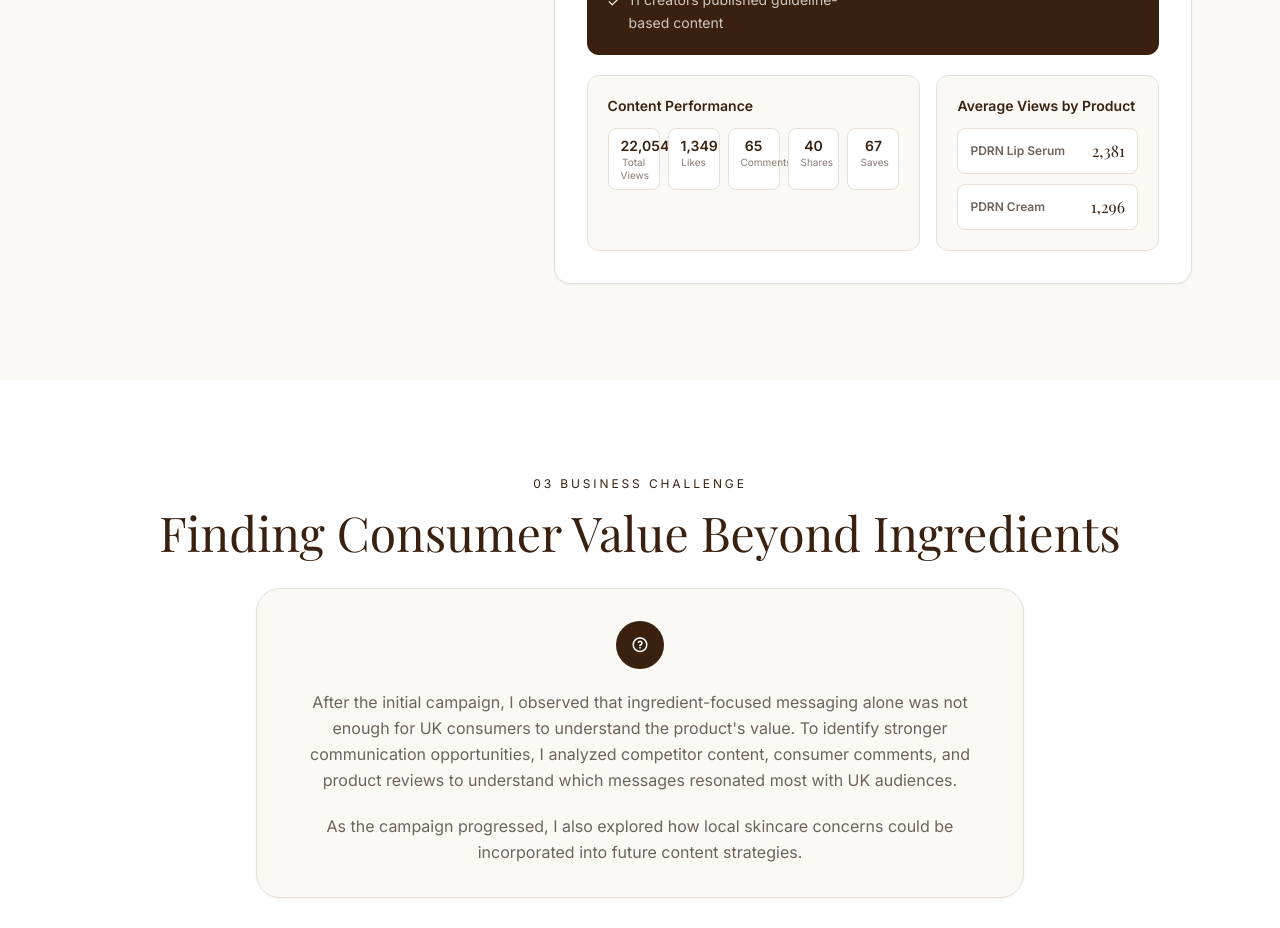
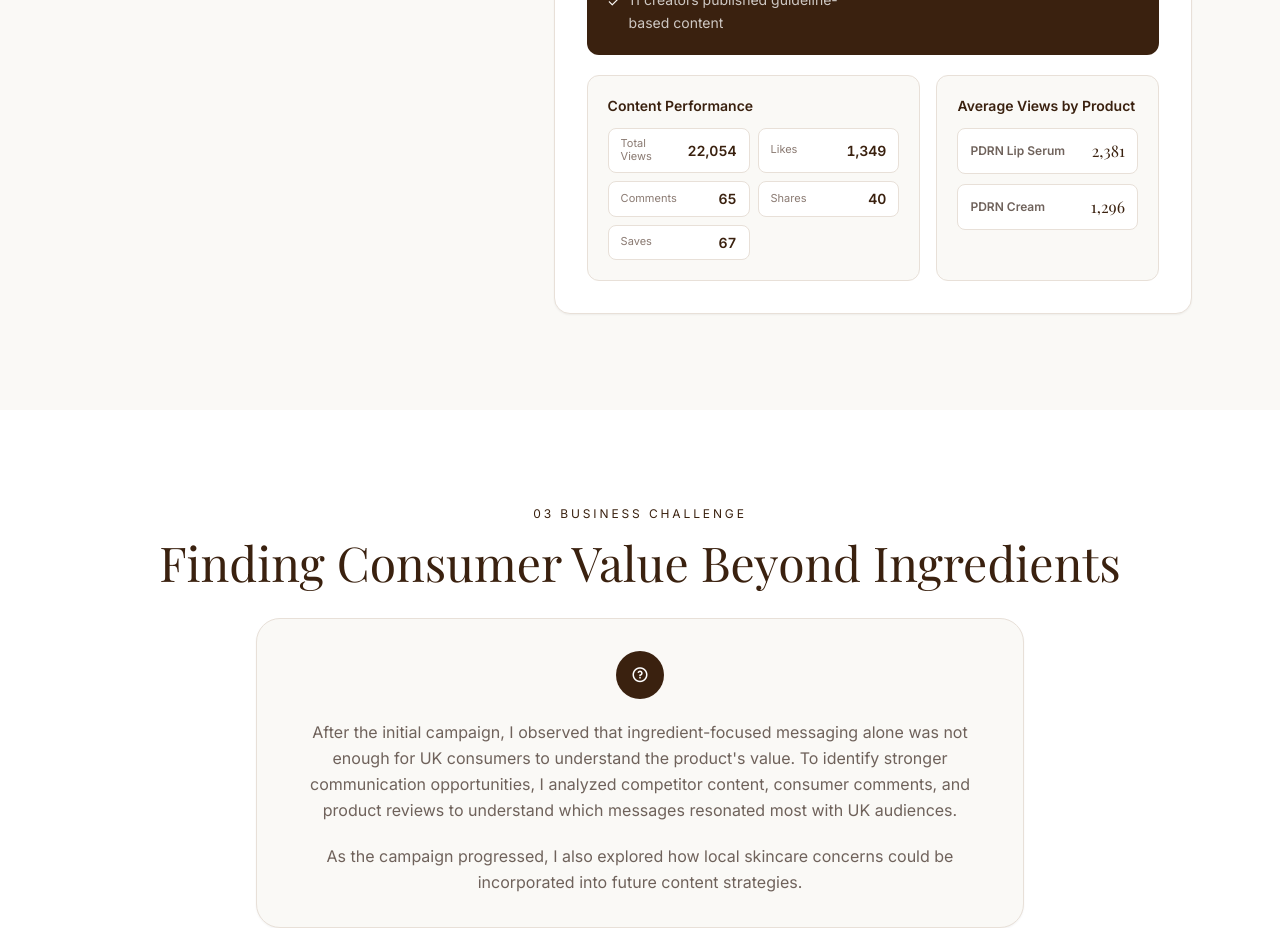
Before and after one commit to yeeunracheljo/yeeunj, a React (Vite) app: page /work/dr-rejuall in a window 1280 px wide. Shown: the part 2000-2928 px from the top of the page. Built offline with nearby package versions, Linux system fonts and the light colour scheme.

Commit message:
ㅊㄷㅈㅊㅅ43ㅂㅊ4ㅈ3ㄹ5

```diff
--- a/src/pages/work-dr-rejuall/page.tsx
+++ b/src/pages/work-dr-rejuall/page.tsx
@@ -352,11 +352,11 @@ export default function WorkDrRejuall() {
                 <div className="mt-5 grid grid-cols-1 md:grid-cols-[1.2fr_0.8fr] gap-4">
                   <div className="rounded-xl bg-[#FAF9F6] border border-[#E8E0D8] p-5">
                     <p className="text-sm font-semibold text-[#3A210F] mb-3">{t("performance.contentTitle")}</p>
-                    <div className="grid grid-cols-1 sm:grid-cols-5 gap-2">
+                    <div className="grid grid-cols-1 sm:grid-cols-2 gap-2">
                       {contentStats.map((item) => (
-                        <div key={item.label} className="rounded-lg bg-white border border-[#E8E0D8] px-3 py-2 text-center">
-                          <p className="text-sm font-semibold text-[#3A210F] leading-tight">{item.value}</p>
-                          <p className="text-[10px] text-[#8A7A72] mt-0.5 leading-tight">{item.label}</p>
+                        <div key={item.label} className="rounded-lg bg-white border border-[#E8E0D8] px-3 py-2 flex items-center justify-between gap-3">
+                          <p className="text-[11px] text-[#8A7A72] leading-tight">{item.label}</p>
+                          <p className="text-sm font-semibold text-[#3A210F] leading-tight tabular-nums whitespace-nowrap">{item.value}</p>
                         </div>
                       ))}
                     </div>
```
